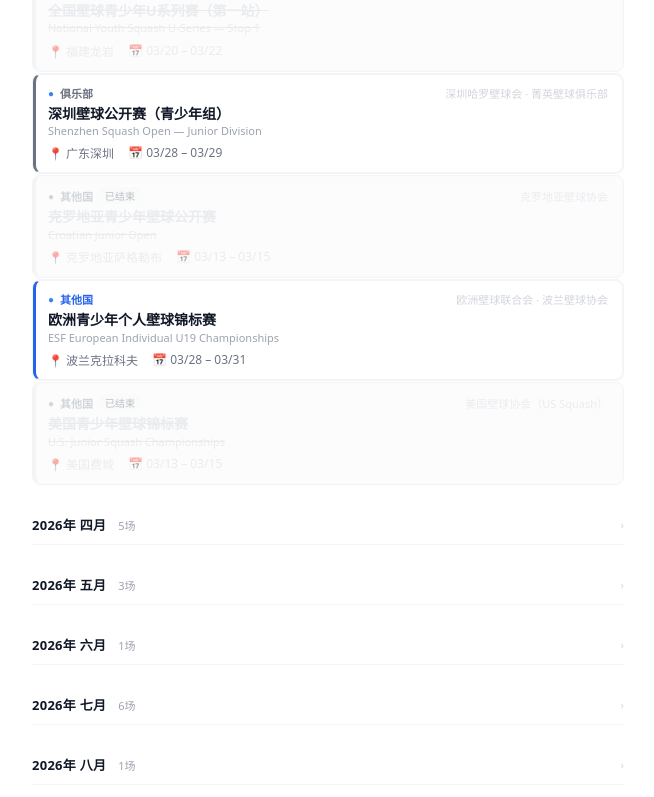
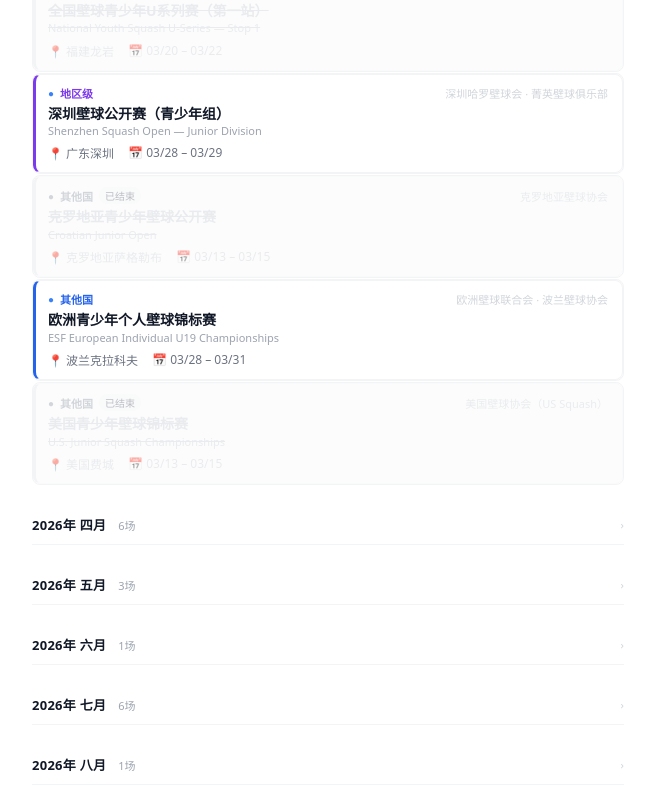
Before and after one commit to JackyLyu-coder/Junior2026, a React (Vite) app: page / in a window 1280 px wide. Shown: the part 785-1582 px from the top of the page, without its empty margins (312-966 px from the left). Built offline with nearby package versions, Linux system fonts and the light colour scheme.

Commit message:
新增全国壁球公开赛(含青少年组)

```diff
--- a/src/data/events.ts
+++ b/src/data/events.ts
@@ -409,7 +409,7 @@ export const events: SquashEvent[] = [
   },
 
   // ══════════════════════════════════════════════════════════════
-  // 🇨🇳 国家级 — 全国U系列青少年壁球赛
+  // 🇨🇳 地区级 — 全国U系列青少年壁球赛（名称含城市名）
   // ══════════════════════════════════════════════════════════════
   {
     id: 'u001',
@@ -464,6 +464,19 @@ export const events: SquashEvent[] = [
     website: 'https://www.sport.gov.cn',
   },
   {
+    id: 'nat-002',
+    name: '全国壁球公开赛',
+    nameEn: 'National Squash Open',
+    level: 'national',
+    location: '浙江绍兴',
+    startDate: '2026-04-01',
+    endDate: '2026-05-31',
+    registrationDeadline: null,
+    description: '国家体育总局小球中心主办的全国最高级别壁球赛事，设成年组及青少年各组别，2026年由绍兴珠江体育文化发展有限公司承办。来源：国家体育总局小球中心 2026年1月赛历公告。',
+    organizer: '国家体育总局小球中心 · 绍兴珠江体育文化发展有限公司',
+    website: 'https://www.sport.gov.cn',
+  },
+  {
     id: 'u004',
     name: '全国壁球青少年U系列赛（第四站）',
     nameEn: 'National Youth Squash U-Series — Stop 4',
@@ -511,7 +524,7 @@ export const events: SquashEvent[] = [
     id: 'sh-001',
     name: '上海市青少年壁球锦标赛',
     nameEn: 'Shanghai Youth Squash Championship',
-    level: 'club',
+    level: 'regional',
     location: '上海',
     startDate: null,
     endDate: null,
@@ -524,7 +537,7 @@ export const events: SquashEvent[] = [
     id: 'sh-002',
     name: '上海青少年壁球公开赛',
     nameEn: 'Shanghai Junior Squash Open',
-    level: 'club',
+    level: 'regional',
     location: '上海',
     startDate: null,
     endDate: null,
@@ -538,7 +551,7 @@ export const events: SquashEvent[] = [
     id: 'sz-001',
     name: '深圳壁球公开赛（青少年组）',
     nameEn: 'Shenzhen Squash Open — Junior Division',
-    level: 'club',
+    level: 'regional',
     location: '广东深圳',
     startDate: '2026-03-28',
     endDate: '2026-03-29',
```
